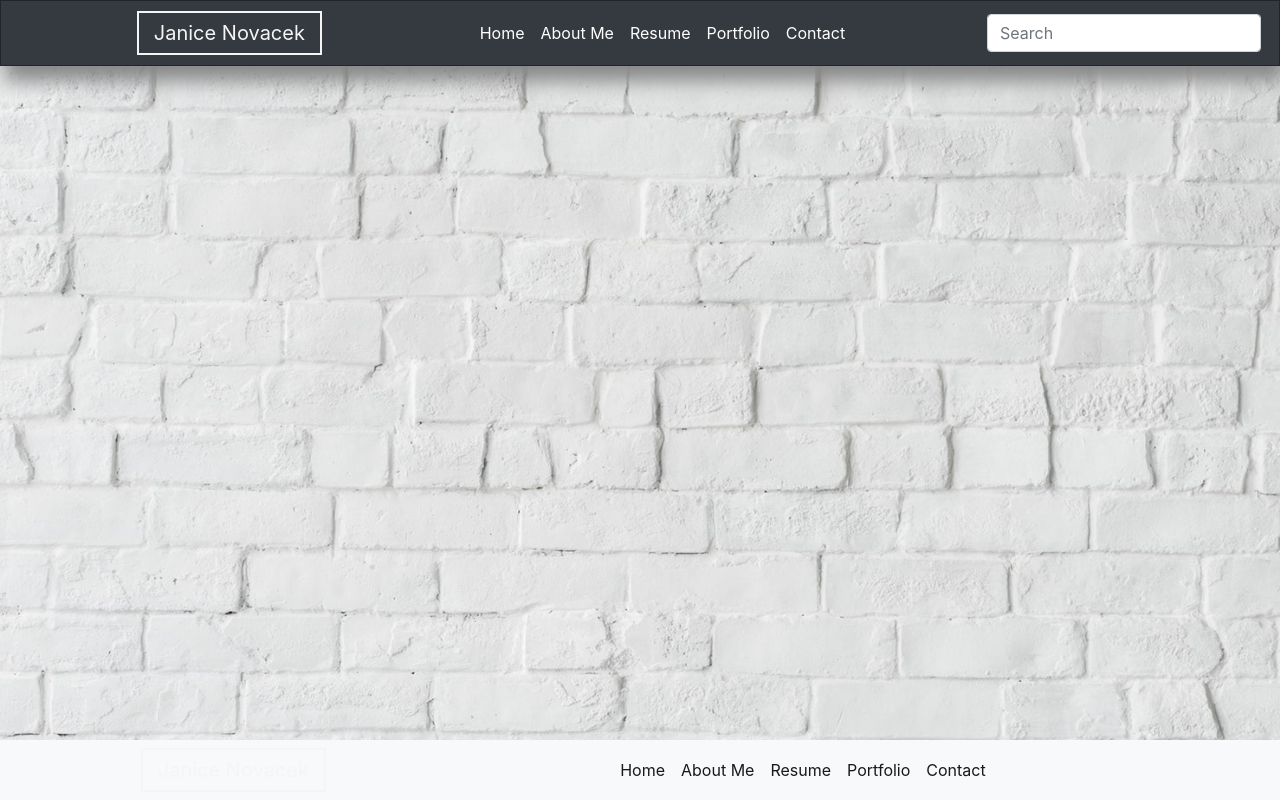
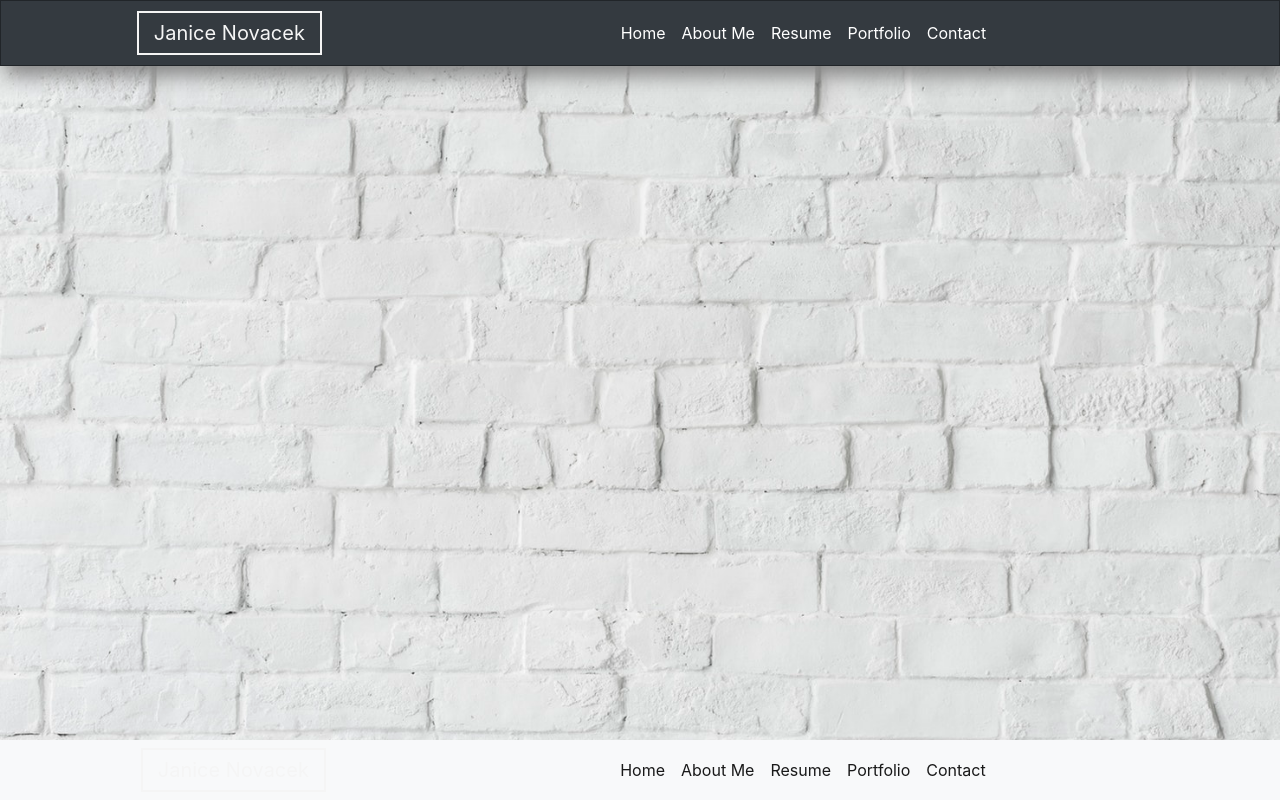
Before and after one commit to JaniceNova/Portfolio, a plain HTML site: page contact.html in a window 1280 px wide. Drawn offline with nearby package versions, Linux system fonts and the light colour scheme.

Commit message:
fixed navbar

```diff
--- a/assets/css/navbarStyle.css
+++ b/assets/css/navbarStyle.css
@@ -16,5 +16,5 @@ html {
 #blur {
   border: 1px solid;
   padding: 10px;
-  box-shadow: 5px 15px 18px #888888;
+  box-shadow: 5px 10px 18px #888888;
 }
--- a/contact.html
+++ b/contact.html
@@ -41,10 +41,10 @@
                 </li>
 
             </ul>
-            <form class="form-inline my-2 my-lg-0">
+            <!-- <form class="form-inline my-2 my-lg-0">
                 <input class="form-control mr-sm-2" type="search" placeholder="Search" aria-label="Search">
 
-            </form>
+            </form> -->
 
 
         </div>
```
Also changed, not shown: assets/css/contact.css (added).
